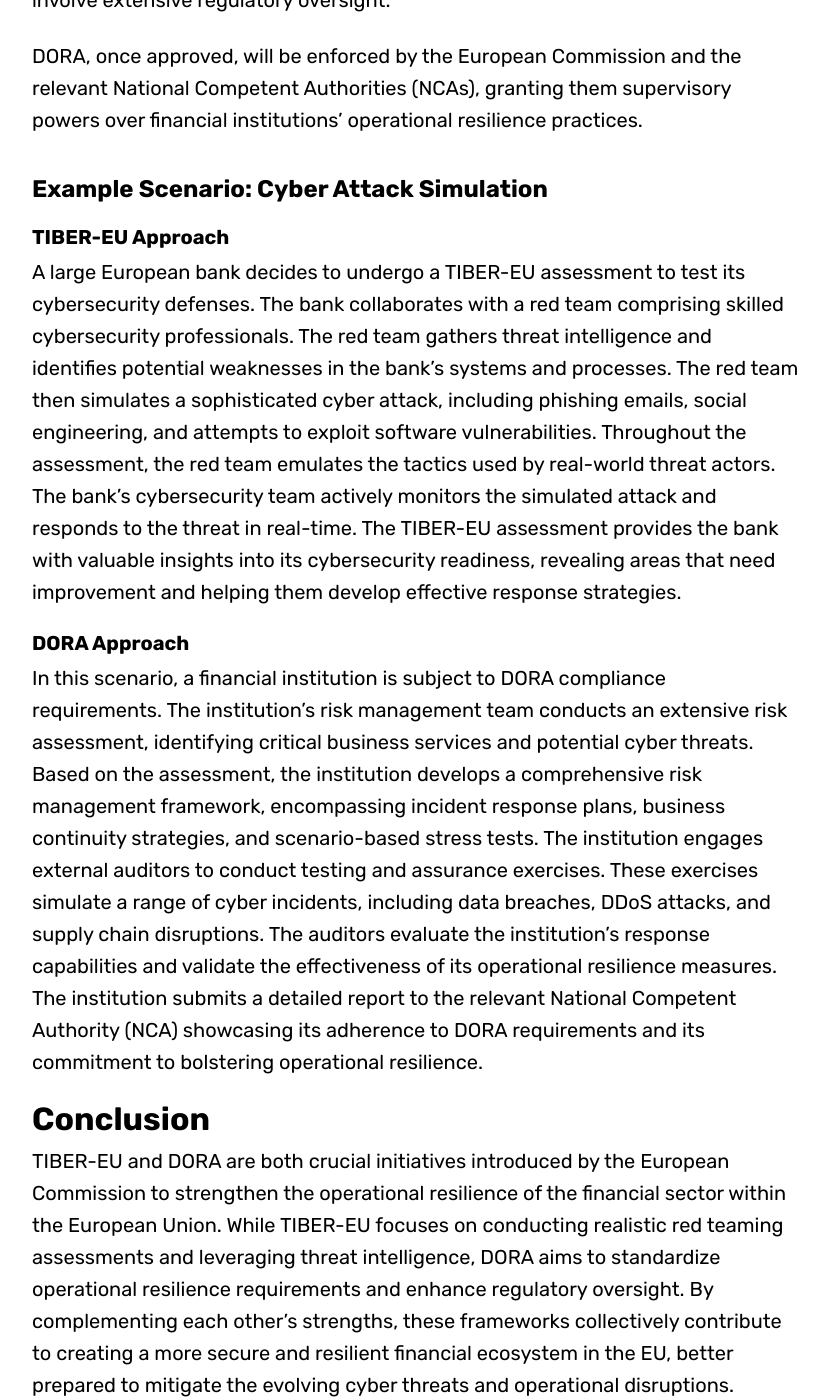
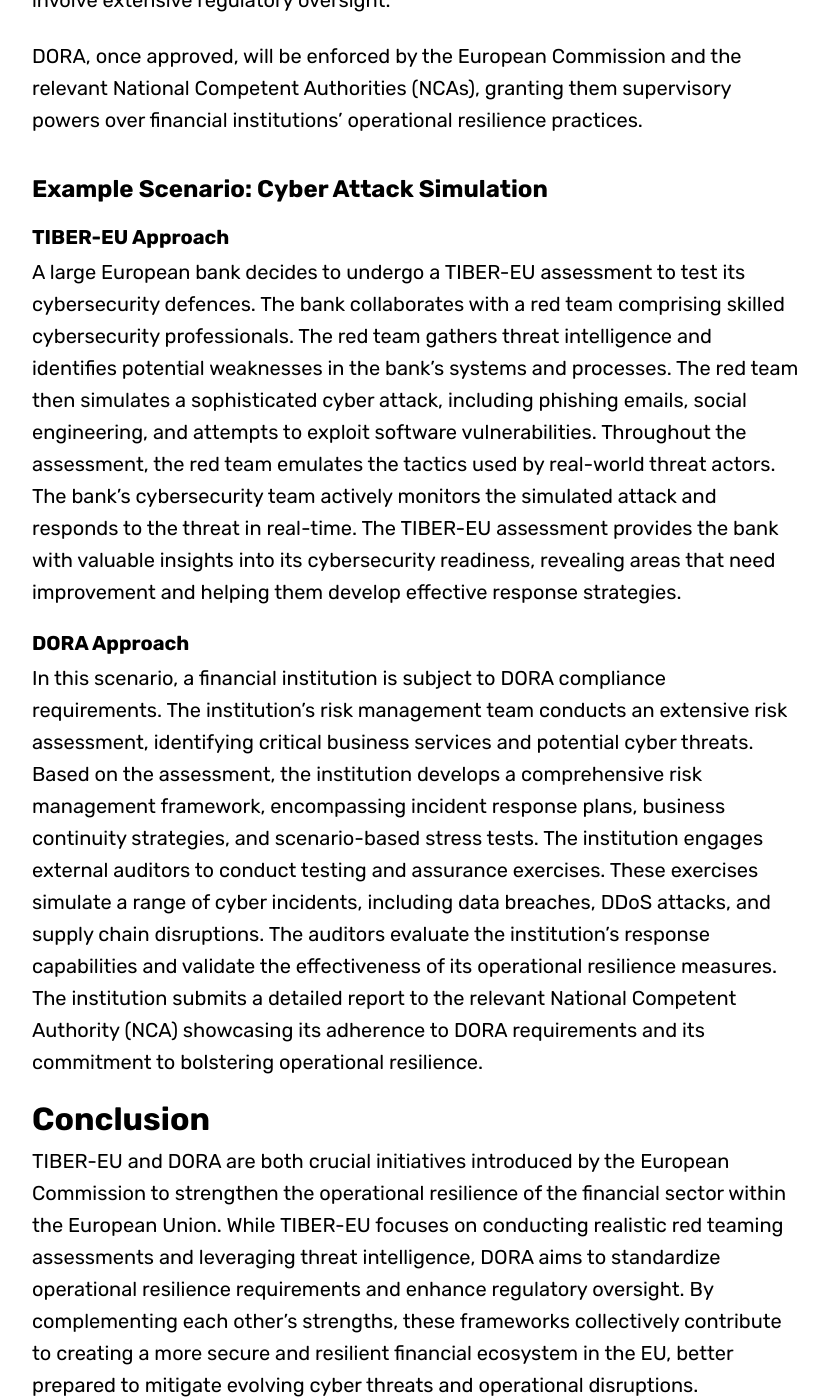
Before and after one commit to blitz0p3rations/blitz0p3rations.github.io, a Jekyll site: the page built from _posts/2022-08-28-TIBER-EU-vs-DORA.md, in a window 1280 px wide and 1400 px high, scrolled down 3519 px. Shown: the whole window, without its empty margins (224-1052 px from the left). Built offline with Jekyll 4.4.1, drawn with Linux system fonts in a browser that asks for light colours; some web fonts are replaced; some of the changed text lies outside the part shown.

Commit message:
Update 2022-08-28-TIBER-EU-vs-DORA.md

```diff
--- a/_posts/2022-08-28-TIBER-EU-vs-DORA.md
+++ b/_posts/2022-08-28-TIBER-EU-vs-DORA.md
@@ -14,7 +14,7 @@
 
 b. Threat Intelligence Integration: The framework leverages threat intelligence to tailor attack scenarios specific to each institution's risk profile, ensuring assessments align with current and emerging cyber threats.
 
-c. Comprehensive Assessment: TIBER-EU offers a holistic evaluation, covering people, processes, and technology, enabling financial institutions to identify weaknesses in their cybersecurity defenses comprehensively.
+c. Comprehensive Assessment: TIBER-EU offers a holistic evaluation, covering people, processes, and technology, enabling financial institutions to identify weaknesses in their cybersecurity defences comprehensively.
 
 d. Customization: The assessment's scope and approach are tailored to each institution's unique risk landscape, ensuring that the evaluation is highly relevant and focused on critical areas.
 
@@ -30,12 +30,12 @@
 ## Differences between TIBER-EU and DORA
 
 ### Scope and Applicability
-TIBER-EU focuses primarily on assessing and enhancing the cybersecurity defenses of financial institutions through red teaming exercises. It is a voluntary framework designed to address cyber threats and vulnerabilities.
+TIBER-EU focuses primarily on assessing and enhancing the cybersecurity defences of financial institutions through red teaming exercises. It is a voluntary framework designed to address cyber threats and vulnerabilities.
 
 DORA, on the other hand, is a legislative proposal that aims to establish a comprehensive regulatory framework for operational resilience across the EU financial sector. It is mandatory for all relevant financial institutions, irrespective of their size or nature.
 
 ### Focus
-TIBER-EU primarily concentrates on conducting realistic red teaming exercises to evaluate an institution's cybersecurity defenses. The assessment aims to identify vulnerabilities by simulating real-world cyber threats, allowing financial institutions to enhance their security posture proactively.
+TIBER-EU primarily concentrates on conducting realistic red teaming exercises to evaluate an institution's cybersecurity defences. The assessment aims to identify vulnerabilities by simulating real-world cyber threats, allowing financial institutions to enhance their security posture proactively.
 DORA, on the other hand, emphasizes a broader approach to operational resilience. It encompasses stress testing, risk management, and scenario-based assessments to evaluate an institution's ability to respond to operational disruptions beyond just cybersecurity incidents.
 
 ### Assessment Methodology
@@ -50,13 +50,13 @@
 
 ## Example Scenario: Cyber Attack Simulation
 ### TIBER-EU Approach
-A large European bank decides to undergo a TIBER-EU assessment to test its cybersecurity defenses. The bank collaborates with a red team comprising skilled cybersecurity professionals. The red team gathers threat intelligence and identifies potential weaknesses in the bank's systems and processes. The red team then simulates a sophisticated cyber attack, including phishing emails, social engineering, and attempts to exploit software vulnerabilities. Throughout the assessment, the red team emulates the tactics used by real-world threat actors. The bank's cybersecurity team actively monitors the simulated attack and responds to the threat in real-time. The TIBER-EU assessment provides the bank with valuable insights into its cybersecurity readiness, revealing areas that need improvement and helping them develop effective response strategies.
+A large European bank decides to undergo a TIBER-EU assessment to test its cybersecurity defences. The bank collaborates with a red team comprising skilled cybersecurity professionals. The red team gathers threat intelligence and identifies potential weaknesses in the bank's systems and processes. The red team then simulates a sophisticated cyber attack, including phishing emails, social engineering, and attempts to exploit software vulnerabilities. Throughout the assessment, the red team emulates the tactics used by real-world threat actors. The bank's cybersecurity team actively monitors the simulated attack and responds to the threat in real-time. The TIBER-EU assessment provides the bank with valuable insights into its cybersecurity readiness, revealing areas that need improvement and helping them develop effective response strategies.
 
 ### DORA Approach
 In this scenario, a financial institution is subject to DORA compliance requirements. The institution's risk management team conducts an extensive risk assessment, identifying critical business services and potential cyber threats. Based on the assessment, the institution develops a comprehensive risk management framework, encompassing incident response plans, business continuity strategies, and scenario-based stress tests. The institution engages external auditors to conduct testing and assurance exercises. These exercises simulate a range of cyber incidents, including data breaches, DDoS attacks, and supply chain disruptions. The auditors evaluate the institution's response capabilities and validate the effectiveness of its operational resilience measures. The institution submits a detailed report to the relevant National Competent Authority (NCA) showcasing its adherence to DORA requirements and its commitment to bolstering operational resilience.
 
 # Conclusion
-TIBER-EU and DORA are both crucial initiatives introduced by the European Commission to strengthen the operational resilience of the financial sector within the European Union. While TIBER-EU focuses on conducting realistic red teaming assessments and leveraging threat intelligence, DORA aims to standardize operational resilience requirements and enhance regulatory oversight. By complementing each other's strengths, these frameworks collectively contribute to creating a more secure and resilient financial ecosystem in the EU, better prepared to mitigate the evolving cyber threats and operational disruptions.
+TIBER-EU and DORA are both crucial initiatives introduced by the European Commission to strengthen the operational resilience of the financial sector within the European Union. While TIBER-EU focuses on conducting realistic red teaming assessments and leveraging threat intelligence, DORA aims to standardize operational resilience requirements and enhance regulatory oversight. By complementing each other's strengths, these frameworks collectively contribute to creating a more secure and resilient financial ecosystem in the EU, better prepared to mitigate evolving cyber threats and operational disruptions.
 
 ### References
 1. https://www.pwc.com/it/it/services/consulting/digital-operational-resilience.html
```
Also changed, not shown: other parts of _posts/2022-08-28-TIBER-EU-vs-DORA.md (+2 -2 lines).
